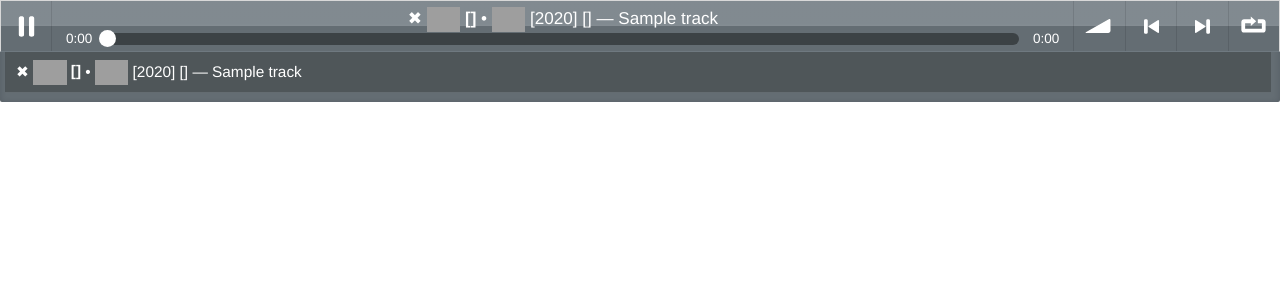
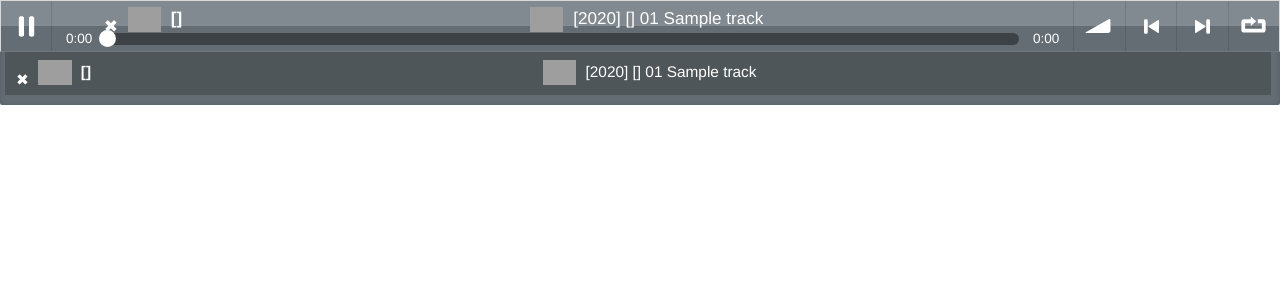
Before and after one commit to sphildreth/roadie-python, a Python web app: template templates/player.html in a window 1280 px wide. Shown: the top 300 px of the page. Run offline with Jinja, Linux system fonts and the light colour scheme; the template is opened without the code that fills it: most values are stand-ins (such as "Sample title", 1, 10 or a date in 2020); some libraries are stand-ins or nearby versions; grey boxes are pictures that could not be loaded.

Commit message:
resolves #4

```diff
--- a/resources/m3u.py
+++ b/resources/m3u.py
@@ -23,8 +23,9 @@ class M3U(object):
             'Length': str(math.ceil(track.duration)),
             'ArtistId': str(release.artist.roadieId),
             'ArtistName': release.artist.name,
-            'ReleaseTitle': release.title,
+            'ReleaseMediaNumber': track.trackNumber,
             'ReleaseYear': release.releaseDate.strftime('%Y'),
+            'TrackNumber': release.title,
             'Title': track.title,
             'ReleaseId': str(release.roadieId),
             'UserId': str(user.roadieId),
--- a/templates/player.html
+++ b/templates/player.html
@@ -11,21 +11,40 @@
 <body>
 <style>
     body {
-    padding: 0;
+        padding: 0;
     }
     .sm2-bar-ui {
-    font-size: 18px;
+        font-size: 18px;
     }
     .sm2-bar-ui .sm2-main-controls,
     .sm2-bar-ui .sm2-playlist-drawer {
-    background-color: #6f7980;
+        background-color: #6f7980;
     }
     .sm2-bar-ui .sm2-inline-texture {
-    background: transparent;
+        background: transparent;
     }
     img.artist-thumb, img.release-thumb {
-    height: 25px;
+        display:inline-block;
+        height: 25px;
+        margin: 0 5px;
     }
+    span.artist-label, span.release-label {
+        display: inline-block;
+        text-align: left;
+        overflow: hidden;
+        text-overflow: ellipsis;
+        white-space: nowrap;
+    }
+    span.artist-label {
+        font-weight: bold;
+        width: 40%;
+    }
+    span.release-label {
+        width: 50%;
+    }
+
+
+
 </style>
 <div class="sm2-bar-ui playlist-open full-width">
     <div class="bd sm2-main-controls">
@@ -101,11 +120,15 @@
                     data-release-title="{{ track.ReleaseTitle }}"
                     data-release-year="{{ track.ReleaseYear }}">
                     <a href="{{ track.StreamUrl }}.mp3">
-                        <b><img class="release-thumb" src="/images/artist/thumbnail/{{ track.ArtistId }}"
-                                alt="{{ track.ArtistName }}"/> {{ track.ArtistName }}</b> &#8226; <img
+                        <span class="artist-label">
+                        <img class="release-thumb" src="/images/artist/thumbnail/{{ track.ArtistId }}"
+                                alt="{{ track.ArtistName }}"/> {{ track.ArtistName }}
+                        </span>
+                        <span class="release-label">
+                        <img
                             class="release-thumb" src="/images/release/thumbnail/{{ track.ReleaseId }}"
-                            alt="{{ track.ReleaseTitle }}"/> [{{ track.ReleaseYear }}] {{ track.ReleaseTitle }} &#8212;
-                        {{ track.Title }}
+                            alt="{{ track.ReleaseTitle }}"/>&nbsp;[{{ track.ReleaseYear }}] {{ track.ReleaseTitle }}&nbsp;{{ '%02d' % track.ReleaseMediaNumber }}&nbsp;{{ track.Title }}
+                        </span>
                     </a>
                 </li>
                 {% endfor %}
```
Also changed, not shown: static/css/main.css (line endings or trailing spaces).
